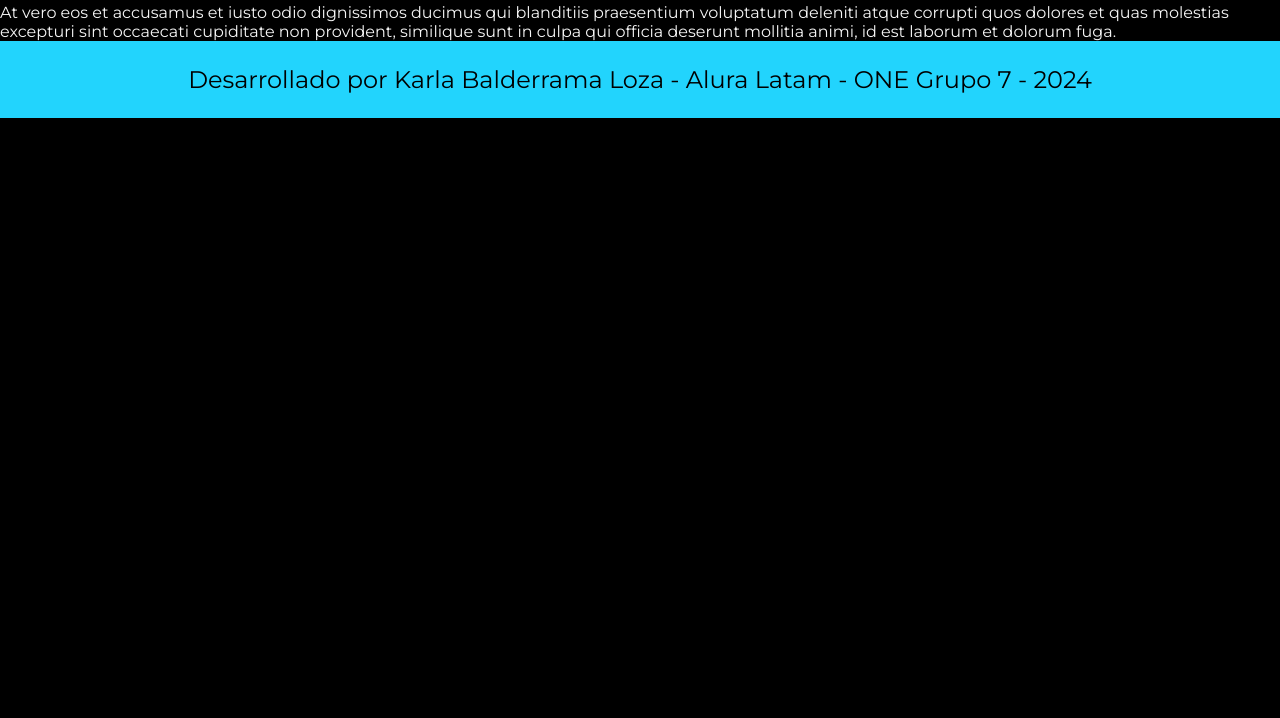
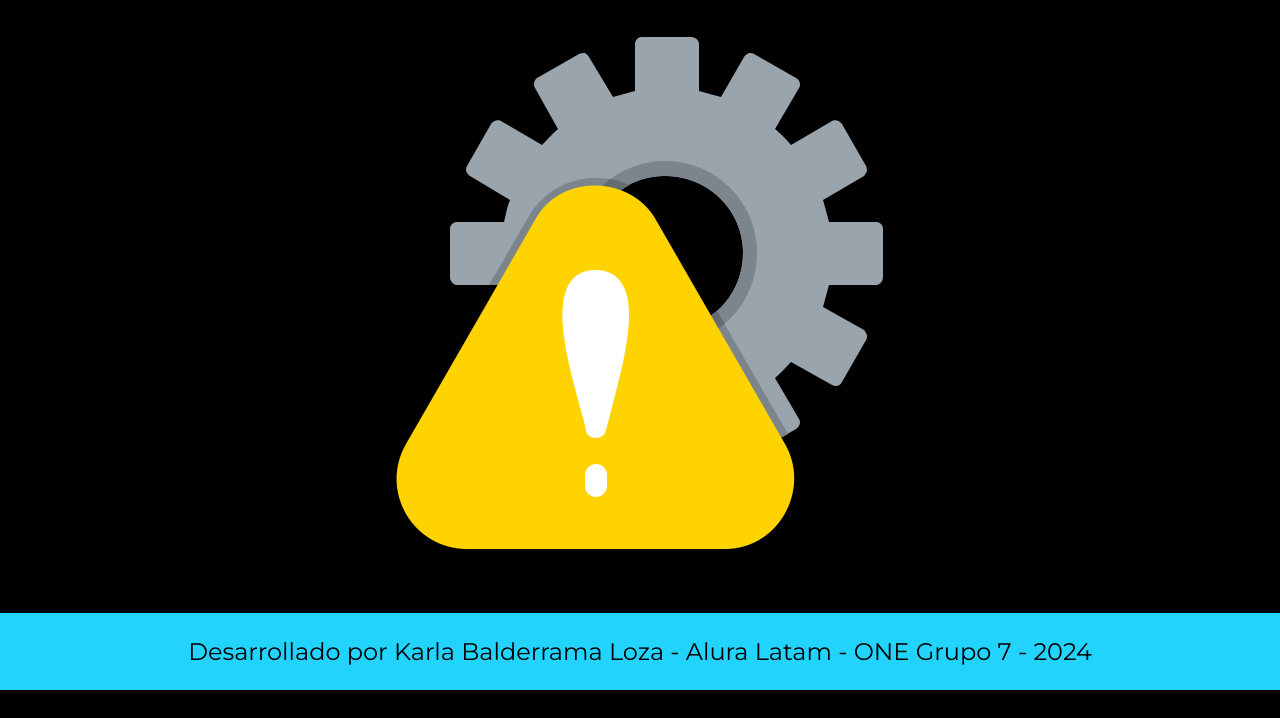
Before and after one commit to kbalderramal/Portafolio-ONEG7, a plain HTML site: page encryptor.html in a window 1280 px wide. Shown: the part 82-800 px from the top of the page. Drawn offline with nearby package versions, Linux system fonts and the light colour scheme.

Commit message:
update changing the content tab encryptor to a more descriptive phase

```diff
--- a/assets/styles/encryptor.css
+++ b/assets/styles/encryptor.css
@@ -0,0 +1,5 @@
+img{
+    display: block;
+    margin: auto;
+    padding: 5%;
+}
--- a/encryptor.html
+++ b/encryptor.html
@@ -5,7 +5,7 @@
     <meta name="viewport" content="width=device-width, initial-scale=1.0">
     <title>Portafolio ONE G7</title>
     <link rel="stylesheet" href="assets/styles/style.css">
-    <link rel="stylesheet" href="assets/styles/about.css">
+    <link rel="stylesheet" href="assets/styles/encryptor.css">
     <link rel="icon" href="assets/img/icon-tab-code-white.png">
 </head>
 
@@ -16,13 +16,9 @@
             <a class="header__menu__link" href="encryptor.html">Encriptador de texto</a>
         </nav>
     </header>
-    <main class="presentacion">
-        <section class="presentacion__contenido">
-            <h1 class="presentacion__contenido__titulo">Sobre mí</h1>
-                <p class="presentacion__contenido__texto">At vero eos et accusamus et iusto odio dignissimos ducimus qui blanditiis praesentium voluptatum deleniti
-                    atque corrupti quos dolores et quas molestias excepturi sint occaecati cupiditate non provident,
-                    similique sunt in culpa qui officia deserunt mollitia animi, id est laborum et dolorum fuga.
-                </p>
+    <main class="">
+        <section class="">
+            <img src="assets/img/warning-sign.png" alt="sección en cosntrucción" >
 
         </section>
 
```
Also changed, not shown: assets/img/warning-sign.png (added).
